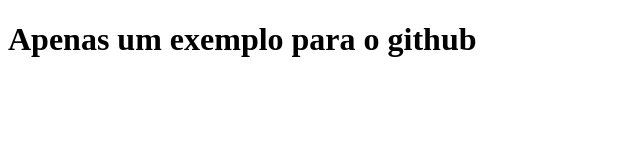
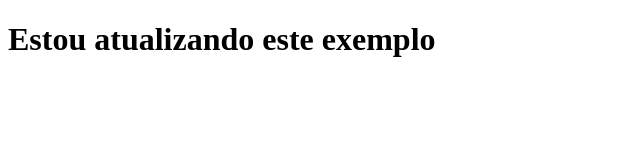
Before and after one commit to rogerio-du-arte/exemplo-github, a plain HTML site: page index.html in a window 1280 px wide. Shown: the whole page, without its empty margins (0-640 px from the left). Drawn offline with Linux system fonts and the light colour scheme.

Commit message:
modifiquei o arquivo html

```diff
--- a/index.html
+++ b/index.html
@@ -6,6 +6,6 @@
     <title>Apenas um exemplo para o github</title>
 </head>
 <body>
-    <h1>Apenas um exemplo para o github</h1>
+    <h1>Estou atualizando este exemplo</h1>
 </body>
 </html>
```
